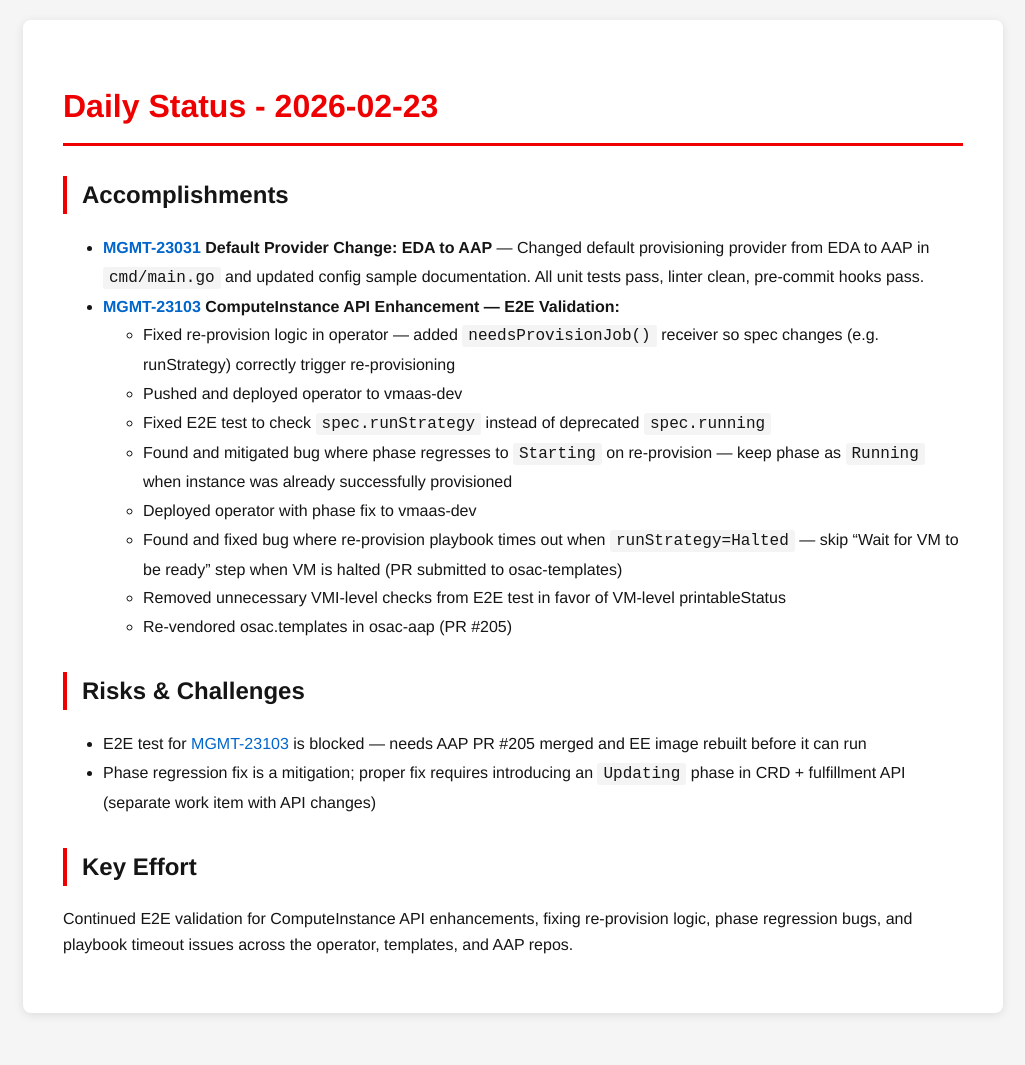
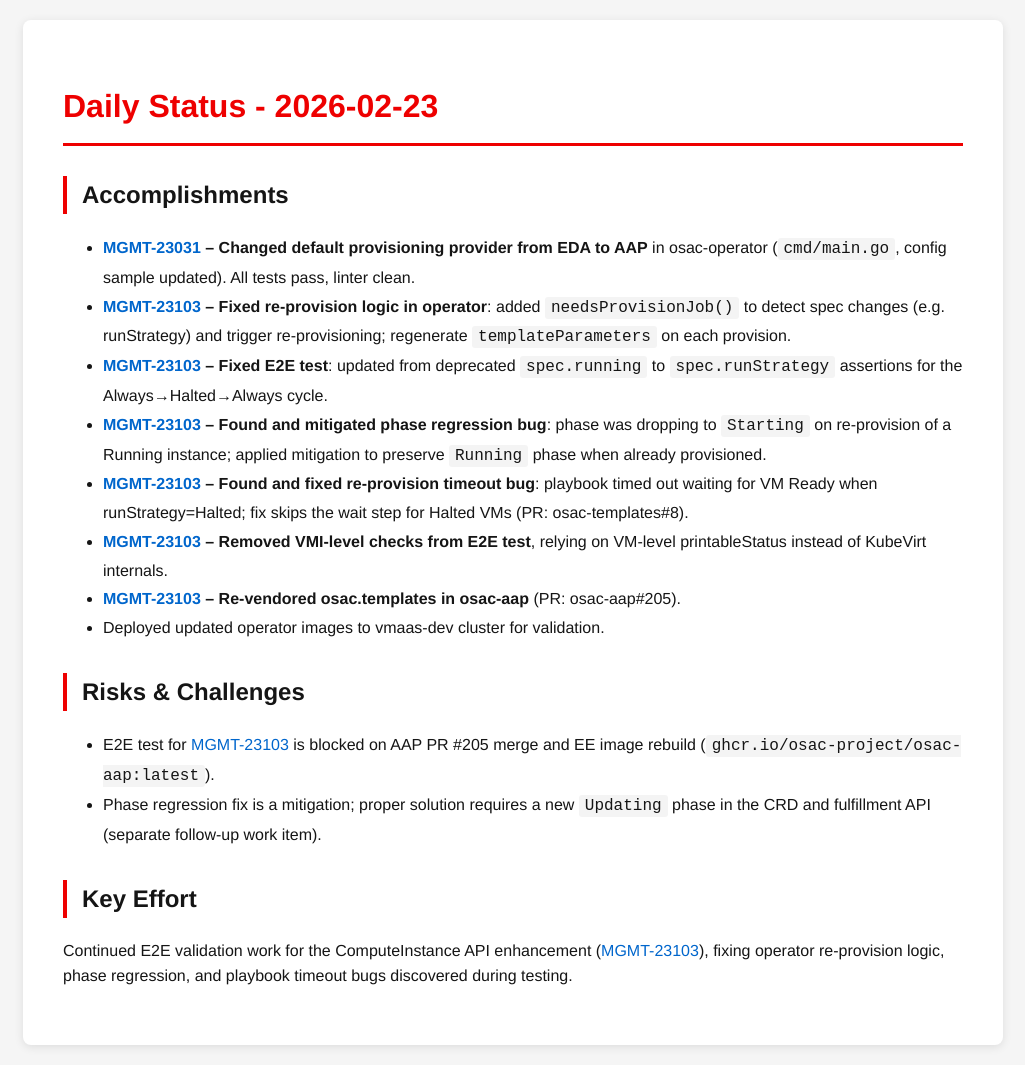
Before and after one commit to tzvatot/daily-status, a Jekyll site: the page built from 2026-02-23.md, in a window 1280 px wide. Shown: the whole page, without its empty margins (127-1152 px from the left). Built offline with Jekyll 4.4.1, drawn with Linux system fonts in a browser that asks for light colours; before the commit the page ends 1033 px from its top, so only the background shows below that.

Commit message:
Daily status update - 2026-02-23

```diff
--- a/2026-02-23.md
+++ b/2026-02-23.md
@@ -7,20 +7,21 @@
 # Daily Status - 2026-02-23
 
 ## Accomplishments
-- **[MGMT-23031](https://issues.redhat.com/browse/MGMT-23031) Default Provider Change: EDA to AAP** — Changed default provisioning provider from EDA to AAP in `cmd/main.go` and updated config sample documentation. All unit tests pass, linter clean, pre-commit hooks pass.
-- **[MGMT-23103](https://issues.redhat.com/browse/MGMT-23103) ComputeInstance API Enhancement — E2E Validation:**
-  - Fixed re-provision logic in operator — added `needsProvisionJob()` receiver so spec changes (e.g. runStrategy) correctly trigger re-provisioning
-  - Pushed and deployed operator to vmaas-dev
-  - Fixed E2E test to check `spec.runStrategy` instead of deprecated `spec.running`
-  - Found and mitigated bug where phase regresses to `Starting` on re-provision — keep phase as `Running` when instance was already successfully provisioned
-  - Deployed operator with phase fix to vmaas-dev
-  - Found and fixed bug where re-provision playbook times out when `runStrategy=Halted` — skip "Wait for VM to be ready" step when VM is halted (PR submitted to osac-templates)
-  - Removed unnecessary VMI-level checks from E2E test in favor of VM-level printableStatus
-  - Re-vendored osac.templates in osac-aap (PR #205)
+
+- **[MGMT-23031](https://issues.redhat.com/browse/MGMT-23031) – Changed default provisioning provider from EDA to AAP** in osac-operator (`cmd/main.go`, config sample updated). All tests pass, linter clean.
+- **[MGMT-23103](https://issues.redhat.com/browse/MGMT-23103) – Fixed re-provision logic in operator**: added `needsProvisionJob()` to detect spec changes (e.g. runStrategy) and trigger re-provisioning; regenerate `templateParameters` on each provision.
+- **[MGMT-23103](https://issues.redhat.com/browse/MGMT-23103) – Fixed E2E test**: updated from deprecated `spec.running` to `spec.runStrategy` assertions for the Always→Halted→Always cycle.
+- **[MGMT-23103](https://issues.redhat.com/browse/MGMT-23103) – Found and mitigated phase regression bug**: phase was dropping to `Starting` on re-provision of a Running instance; applied mitigation to preserve `Running` phase when already provisioned.
+- **[MGMT-23103](https://issues.redhat.com/browse/MGMT-23103) – Found and fixed re-provision timeout bug**: playbook timed out waiting for VM Ready when runStrategy=Halted; fix skips the wait step for Halted VMs (PR: osac-templates#8).
+- **[MGMT-23103](https://issues.redhat.com/browse/MGMT-23103) – Removed VMI-level checks from E2E test**, relying on VM-level printableStatus instead of KubeVirt internals.
+- **[MGMT-23103](https://issues.redhat.com/browse/MGMT-23103) – Re-vendored osac.templates in osac-aap** (PR: osac-aap#205).
+- Deployed updated operator images to vmaas-dev cluster for validation.
 
 ## Risks & Challenges
-- E2E test for [MGMT-23103](https://issues.redhat.com/browse/MGMT-23103) is blocked — needs AAP PR #205 merged and EE image rebuilt before it can run
-- Phase regression fix is a mitigation; proper fix requires introducing an `Updating` phase in CRD + fulfillment API (separate work item with API changes)
+
+- E2E test for [MGMT-23103](https://issues.redhat.com/browse/MGMT-23103) is blocked on AAP PR #205 merge and EE image rebuild (`ghcr.io/osac-project/osac-aap:latest`).
+- Phase regression fix is a mitigation; proper solution requires a new `Updating` phase in the CRD and fulfillment API (separate follow-up work item).
 
 ## Key Effort
-Continued E2E validation for ComputeInstance API enhancements, fixing re-provision logic, phase regression bugs, and playbook timeout issues across the operator, templates, and AAP repos.
+
+Continued E2E validation work for the ComputeInstance API enhancement ([MGMT-23103](https://issues.redhat.com/browse/MGMT-23103)), fixing operator re-provision logic, phase regression, and playbook timeout bugs discovered during testing.
```
